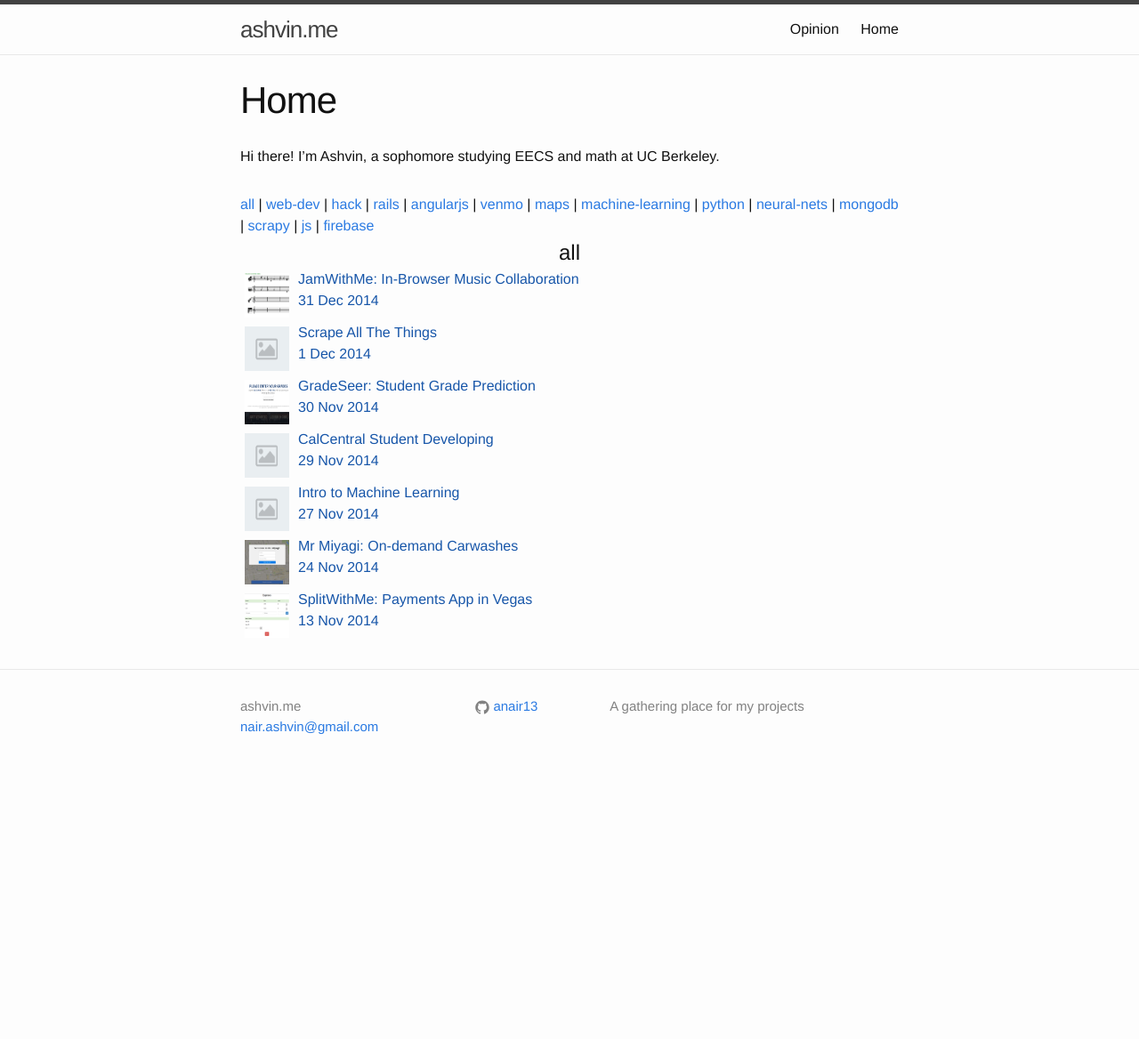
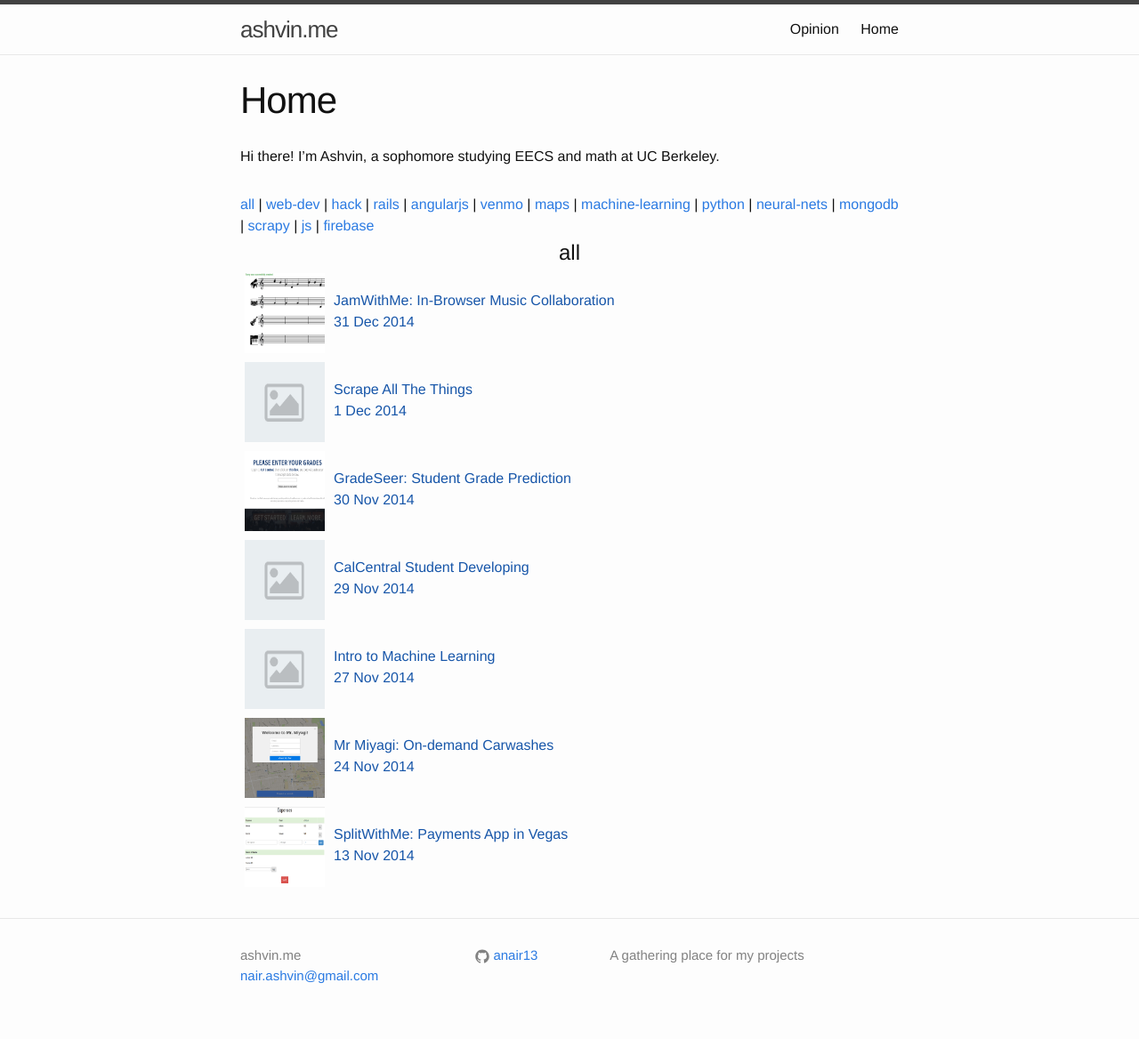
Before and after one commit to anair13/anair13.github.io, a Jekyll site: the page built from index.md, in a window 1280 px wide. Shown: the whole page at 89% size. Built offline with Jekyll 4.4.1, drawn with Linux system fonts in a browser that asks for light colours; nearby versions of some CDN libraries; before the commit the page ends 900 px from its top, so only the background shows below that.

Commit message:
Fixed imgs for mobile

```diff
--- a/_layouts/page.html
+++ b/_layouts/page.html
@@ -52,7 +52,7 @@ $( document ).ready(function() {
       {% else %}
         <img src="{{ site.url }}/assets/default.png">
       {% endif %}
-      {{ post.title }}<br>
+      <br>{{ post.title }}<br>
       {{ post.date | date: "%-d %b %Y" }}
     </div>
     </a>
--- a/css/main.scss
+++ b/css/main.scss
@@ -27,7 +27,8 @@ $content-width:    800px;
 $on-palm:          600px;
 $on-laptop:        800px;
 
-
+$pp-img: 90px;
+$pp-height: 100px;
 
 // Using media queries with like this:
 // @include media-query($on-palm) {
@@ -62,7 +63,7 @@ $on-laptop:        800px;
   }
 
   .projectpreview {
-    height: 60px;
+    height: $pp-height;
     text-decoration: none;
     color: #1756a9;
     display: block;
@@ -82,8 +83,8 @@ $on-laptop:        800px;
 
   img {
     float: left;
-    height: 50px;
-    width: 50px;
+    height: $pp-img;
+    width: $pp-img;
     padding: 5px;
     margin-right: 5px;
   }
```
